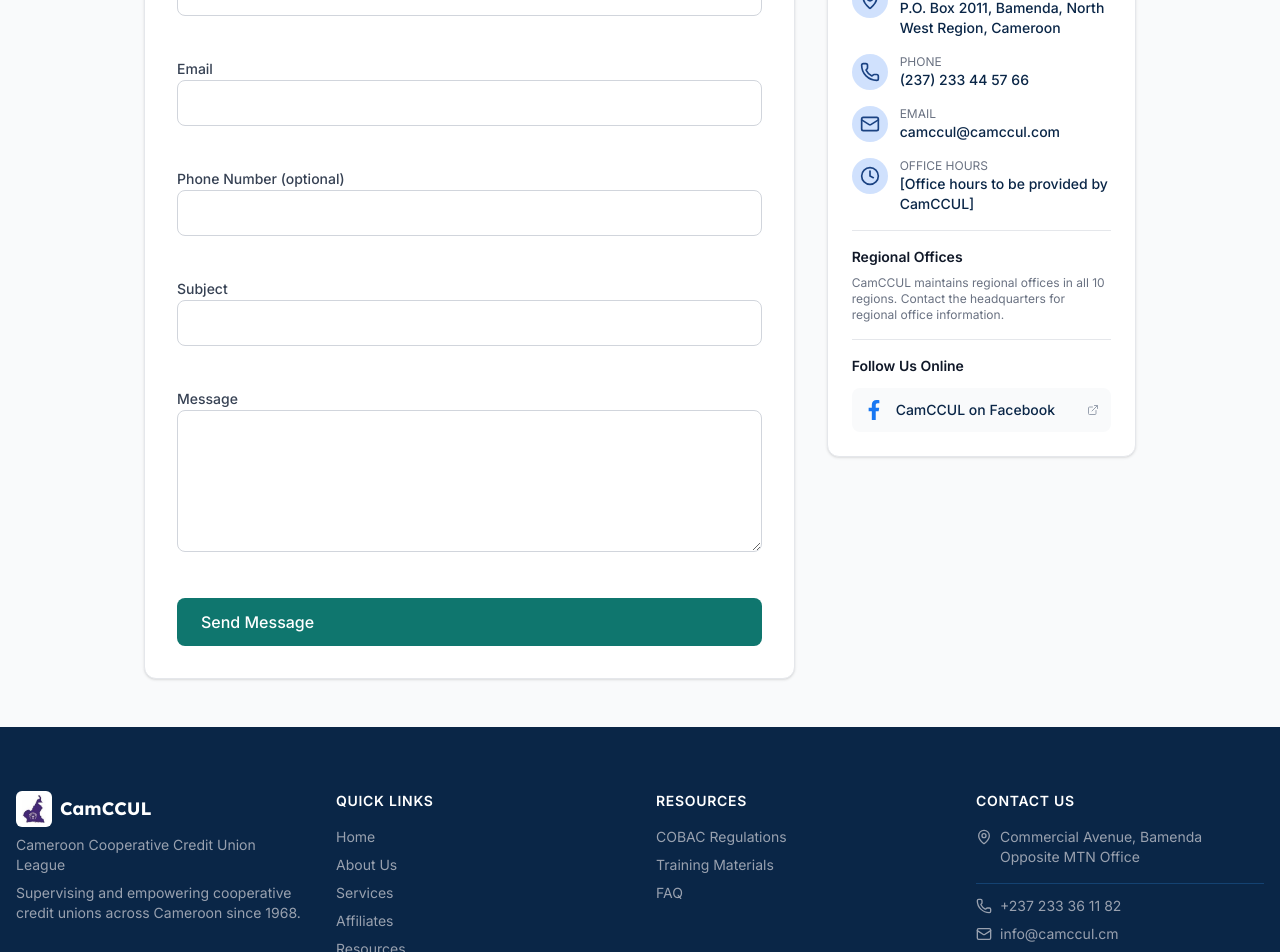
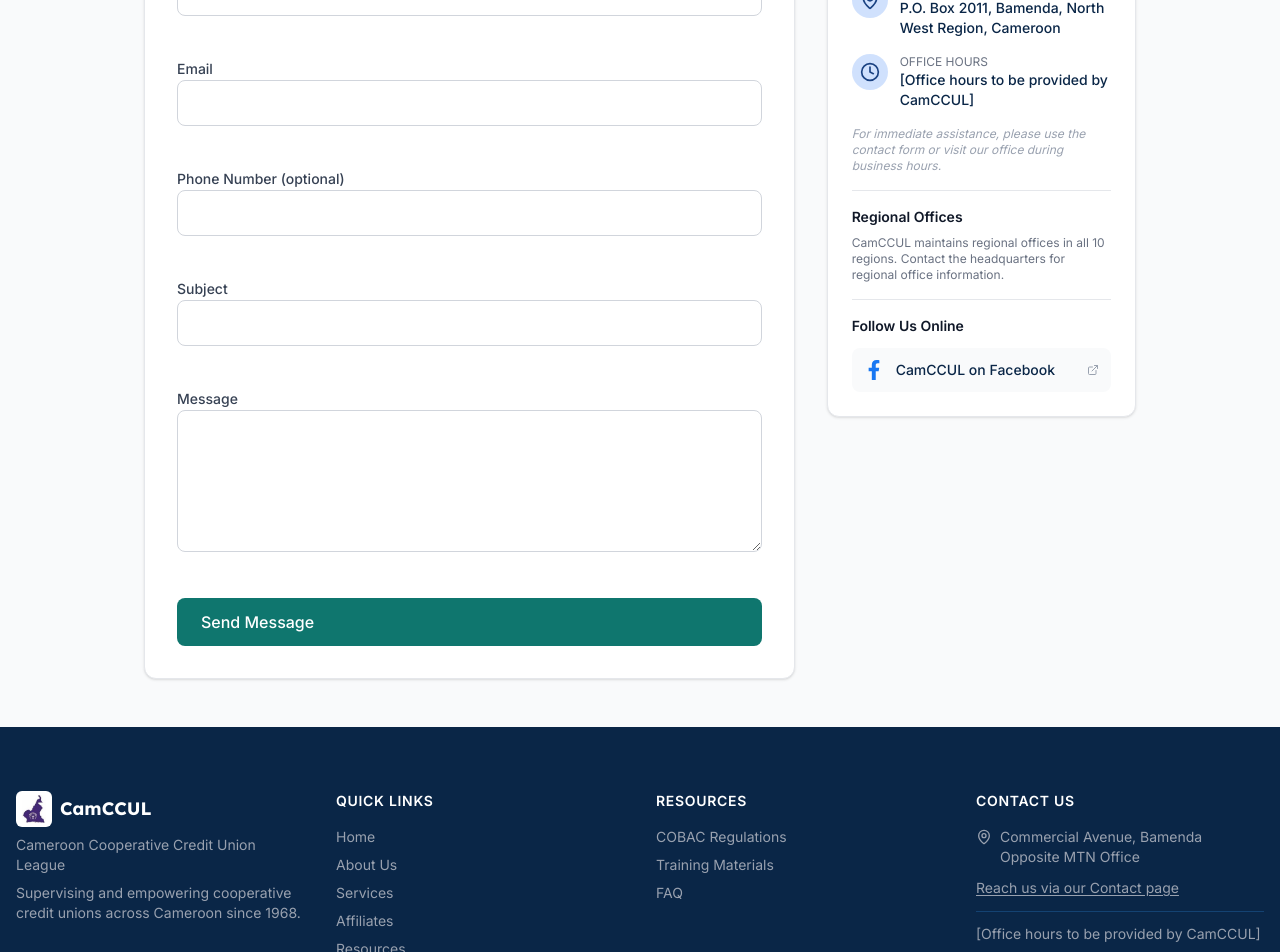
Before and after one commit to PLonyem/CamCCUL, a Next.js app: page /contact in a window 1280 px wide. Shown: the part 480-1432 px from the top of the page. Built offline with nearby package versions, Linux system fonts and the light colour scheme.

Commit message:
Updated website edits

```diff
--- a/src/app/(site)/affiliates/AffiliatesPageClient.tsx
+++ b/src/app/(site)/affiliates/AffiliatesPageClient.tsx
@@ -2,7 +2,7 @@
 
 import { Suspense, useState } from "react";
 import { useSearchParams } from "next/navigation";
-import { Building2, MapPin, Phone, Mail, SearchX } from "lucide-react";
+import { Building2, MapPin, Phone, SearchX } from "lucide-react";
 import { PageHero } from "@/components/layout/PageHero";
 import { Card } from "@/components/ui/Card";
 import { regions, regionLabels } from "@/lib/mock-data";
@@ -15,8 +15,6 @@
   name: string;
   region: string;
   city: string | null;
-  phone: string | null;
-  email: string | null;
 }
 
 function RegionSelectCard({
@@ -130,15 +128,11 @@
                         <MapPin className="h-3.5 w-3.5 inline mr-1" />
                         {affiliate.city}
                       </span>
-                      <span>
-                        <Phone className="h-3.5 w-3.5 inline mr-1" />
-                        {affiliate.phone}
-                      </span>
-                      <span className="text-accent-600">
-                        <Mail className="h-3.5 w-3.5 inline mr-1" />
-                        {affiliate.email}
-                      </span>
                     </div>
+                    <p className="text-xs text-gray-400 mt-2">
+                      <Phone className="h-3 w-3 inline mr-1" />
+                      {t("affiliates_contact_hq_note")}
+                    </p>
                   </div>
                 ))}
               </div>
--- a/src/app/(site)/affiliates/page.tsx
+++ b/src/app/(site)/affiliates/page.tsx
@@ -13,8 +13,6 @@
         name: true,
         region: true,
         city: true,
-        phone: true,
-        email: true,
       },
     });
   } catch (error) {
@@ -31,8 +29,6 @@
         name: a.name,
         region: a.region,
         city: a.city,
-        phone: a.phone,
-        email: a.email,
       }));
   }
 }
--- a/src/app/(site)/contact/page.tsx
+++ b/src/app/(site)/contact/page.tsx
@@ -6,8 +6,6 @@
 import { z } from "zod";
 import {
   MapPin,
-  Phone,
-  Mail,
   Clock,
   Loader2,
   CheckCircle2,
@@ -46,8 +44,6 @@
 
   const infoItems = [
     { icon: MapPin, label: t("contact_label_address"), value: contactInfo.address },
-    { icon: Phone, label: t("contact_label_phone"), value: contactInfo.phone },
-    { icon: Mail, label: t("contact_label_email"), value: contactInfo.email },
     { icon: Clock, label: t("contact_label_office_hours"), value: localize(contactInfo.officeHours, language) },
   ];
 
@@ -256,6 +252,10 @@
                   </div>
                 ))}
 
+                <p className="text-xs text-gray-400 italic mt-4">
+                  {t("contact_immediate_assistance_note")}
+                </p>
+
                 <div className="my-4 border-t border-gray-200" />
 
                 <h4 className="text-sm font-semibold text-gray-900 mb-2">
--- a/src/app/admin/(dashboard)/layout.tsx
+++ b/src/app/admin/(dashboard)/layout.tsx
@@ -2,13 +2,6 @@
 import { auth } from "@/lib/auth";
 import { AdminShell } from "@/components/admin/AdminShell";
 import { AdminNavGuard } from "@/components/admin/AdminNavGuard";
-
-// Runs synchronously as the document streams in, before the sub-page's own
-// markup below it is parsed — so a real reload (F5) on e.g. /admin/messages
-// bounces to /admin before that page's content ever paints, instead of
-// flashing it first and redirecting after React hydrates (which is what a
-// useEffect-based check would do).
-const RELOAD_GUARD_SCRIPT = `(function(){try{var e=performance.getEntriesByType("navigation")[0];if(e&&e.type==="reload"&&location.pathname!=="/admin"){location.replace("/admin");}}catch(err){}})();`;
 
 export default async function AdminLayout({
   children,
@@ -22,12 +15,9 @@
   }
 
   return (
-    <>
-      <script dangerouslySetInnerHTML={{ __html: RELOAD_GUARD_SCRIPT }} />
-      <AdminShell user={session.user}>
-        <AdminNavGuard />
-        {children}
-      </AdminShell>
-    </>
+    <AdminShell user={session.user}>
+      <AdminNavGuard />
+      {children}
+    </AdminShell>
   );
 }
--- a/src/app/layout.tsx
+++ b/src/app/layout.tsx
@@ -1,8 +1,16 @@
 import type { Metadata, Viewport } from "next";
 import { Inter, Lexend } from "next/font/google";
+import Script from "next/script";
 import { ChatbotProvider } from "@/components/chatbot/Chatbot";
 import { LanguageProvider } from "@/context/LanguageContext";
 import "./globals.css";
+
+// Fires on every page, but only acts inside /admin/*: a real reload (F5) on
+// an admin sub-page bounces to /admin before that page's own content is
+// parsed. `beforeInteractive` runs from <head>, ahead of body/hydration, so
+// there's no flash of the sub-page — unlike a useEffect-based check, which
+// only runs after the whole page has already rendered and hydrated.
+const ADMIN_RELOAD_GUARD_SCRIPT = `(function(){try{if(!location.pathname.startsWith("/admin")||location.pathname==="/admin")return;var e=performance.getEntriesByType("navigation")[0];if(e&&e.type==="reload"){location.replace("/admin");}}catch(err){}})();`;
 
 const inter = Inter({
   variable: "--font-inter",
@@ -41,6 +49,11 @@
       className={`${inter.variable} ${lexend.variable} h-full antialiased`}
     >
       <body className={`${inter.className} min-h-full flex flex-col`}>
+        <Script
+          id="admin-reload-guard"
+          strategy="beforeInteractive"
+          dangerouslySetInnerHTML={{ __html: ADMIN_RELOAD_GUARD_SCRIPT }}
+        />
         <LanguageProvider>
           <ChatbotProvider>{children}</ChatbotProvider>
         </LanguageProvider>
--- a/src/components/layout/Footer.tsx
+++ b/src/components/layout/Footer.tsx
@@ -2,9 +2,8 @@
 
 import Link from "next/link";
 import Image from "next/image";
-import { MapPin, Phone, Mail } from "lucide-react";
+import { MapPin } from "lucide-react";
 import { contactInfo } from "@/lib/mock-data";
-import { HQ_PHONE, HQ_EMAIL } from "@/lib/camccul-location";
 import { useLanguage } from "@/context/LanguageContext";
 import { localize, type TranslationKey } from "@/lib/i18n";
 import { SocialIcon } from "@/components/ui/SocialIcon";
@@ -80,24 +79,22 @@
             <h3 className="font-semibold text-sm uppercase tracking-wider mb-4">
               {t("footer_contact")}
             </h3>
-            <div className="flex items-start gap-2 text-sm text-gray-400 mb-4">
+            <div className="flex items-start gap-2 text-sm text-gray-400 mb-2">
               <MapPin className="h-4 w-4 mt-0.5 shrink-0" />
               <div>
                 <p>Commercial Avenue, Bamenda</p>
                 <p>Opposite MTN Office</p>
               </div>
             </div>
+            <Link
+              href="/contact"
+              className="text-sm text-gray-400 hover:text-white transition-colors underline underline-offset-2"
+            >
+              {t("footer_contact_page_link")}
+            </Link>
 
             <div className="my-3 border-t border-primary-700" />
 
-            <div className="flex items-center gap-2 text-sm text-gray-400 mb-2">
-              <Phone className="h-4 w-4 shrink-0" />
-              <span>{HQ_PHONE}</span>
-            </div>
-            <div className="flex items-center gap-2 text-sm text-gray-400 mb-2">
-              <Mail className="h-4 w-4 shrink-0" />
-              <span>{HQ_EMAIL}</span>
-            </div>
             <p className="text-sm text-gray-400">
               {localize(contactInfo.officeHours, language)}
             </p>
--- a/src/lib/camccul-location.ts
+++ /dev/null
@@ -1,2 +0,0 @@
-export const HQ_PHONE = "+237 233 36 11 82";
-export const HQ_EMAIL = "info@camccul.cm";
--- a/src/lib/i18n.ts
+++ b/src/lib/i18n.ts
@@ -39,6 +39,7 @@
   footer_quick_links: "Quick Links",
   footer_resources: "Resources",
   footer_contact: "Contact Us",
+  footer_contact_page_link: "Reach us via our Contact page",
   footer_copyright: "© 2026 CamCCUL. All rights reserved.",
   footer_privacy: "Privacy Policy",
   footer_terms: "Terms of Service",
@@ -146,6 +147,7 @@
   affiliates_change_region: "Change Region",
   affiliates_empty_title: "No credit unions found in this region.",
   affiliates_empty_subtitle: "Please select a different region.",
+  affiliates_contact_hq_note: "Contact CamCCUL headquarters for details",
 
   // ─── Contact page ─────────────────────────────────────────────────────
   contact_page_title: "Contact Us",
@@ -165,8 +167,9 @@
   contact_send_message: "Send Message",
   contact_info_title: "Contact Information",
   contact_label_address: "Address",
-  contact_label_phone: "Phone",
   contact_label_office_hours: "Office Hours",
+  contact_immediate_assistance_note:
+    "For immediate assistance, please use the contact form or visit our office during business hours.",
   contact_regional_offices_title: "Regional Offices",
   contact_regional_offices_text:
     "CamCCUL maintains regional offices in all 10 regions. Contact the headquarters for regional office information.",
@@ -266,6 +269,7 @@
   footer_quick_links: "Liens Rapides",
   footer_resources: "Ressources",
   footer_contact: "Contactez-Nous",
+  footer_contact_page_link: "Contactez-nous via notre page Contact",
   footer_copyright: "© 2026 CamCCUL. Tous droits réservés.",
   footer_privacy: "Politique de Confidentialité",
   footer_terms: "Conditions d'Utilisation",
@@ -374,6 +378,7 @@
   affiliates_change_region: "Changer de Région",
   affiliates_empty_title: "Aucune coopérative de crédit trouvée dans cette région.",
   affiliates_empty_subtitle: "Veuillez sélectionner une autre région.",
+  affiliates_contact_hq_note: "Contactez le siège de CamCCUL pour plus de détails",
 
   // ─── Contact page ─────────────────────────────────────────────────────
   contact_page_title: "Contactez-nous",
@@ -393,8 +398,9 @@
   contact_send_message: "Envoyer le Message",
   contact_info_title: "Coordonnées",
   contact_label_address: "Adresse",
-  contact_label_phone: "Téléphone",
   contact_label_office_hours: "Heures d'Ouverture",
+  contact_immediate_assistance_note:
+    "Pour une assistance immédiate, veuillez utiliser le formulaire de contact ou visiter notre bureau pendant les heures ouvrables.",
   contact_regional_offices_title: "Bureaux Régionaux",
   contact_regional_offices_text:
     "CamCCUL maintient des bureaux régionaux dans les 10 régions. Contactez le siège pour toute information sur les bureaux régionaux.",
```
